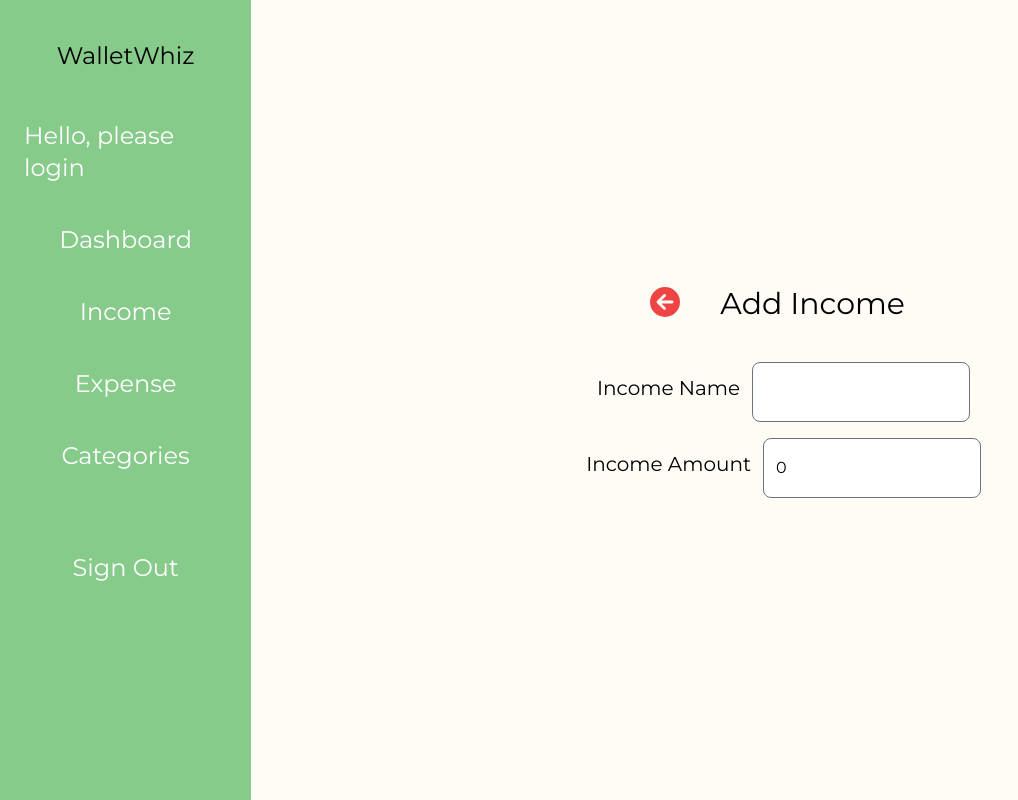
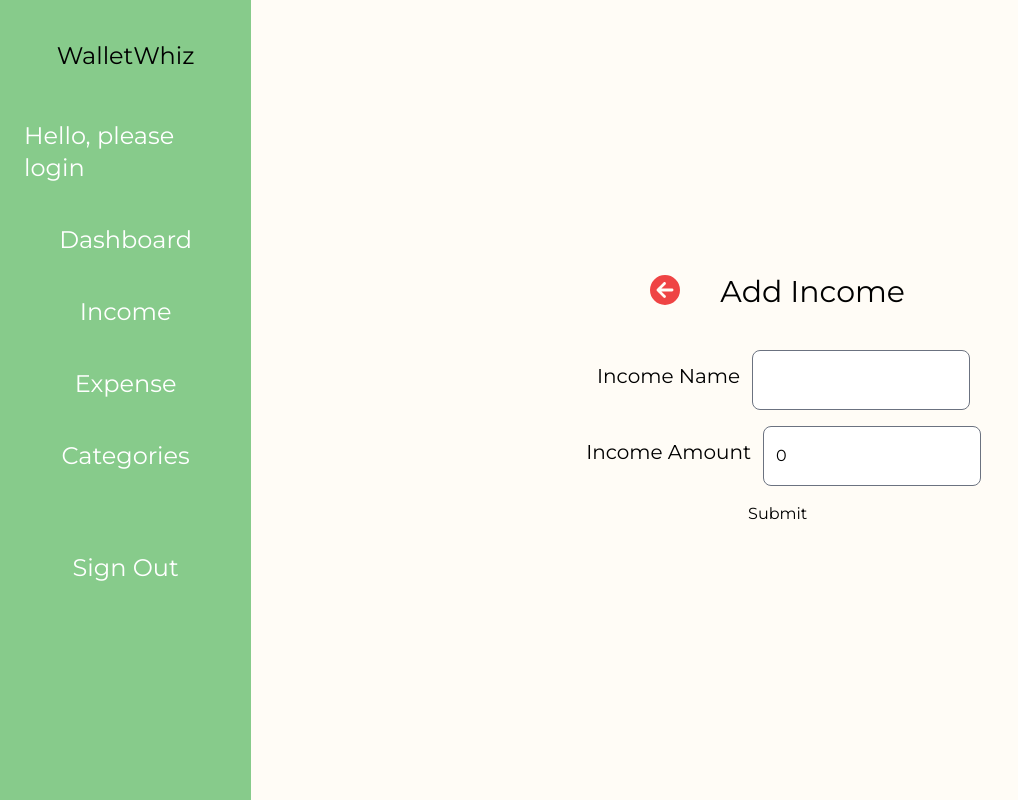
Before and after one commit to JOmega12/capstone-project-money, a React (Vite) app in the folder client/: page /add-income in a window 1280 px wide. Shown: the whole page, without its empty margins (0-1018 px from the left). Built offline with nearby package versions, Linux system fonts and the light colour scheme; no server answers.

Commit message:
working on createIncome Now

```diff
--- a/client/src/components/forms/IncomeInputForm.tsx
+++ b/client/src/components/forms/IncomeInputForm.tsx
@@ -2,9 +2,10 @@ import { Link } from "react-router-dom";
 import { Navbar } from "../../Navbar";
 import { FontAwesomeIcon } from "@fortawesome/react-fontawesome";
 import { faArrowCircleLeft } from "@fortawesome/free-solid-svg-icons/faArrowCircleLeft";
-import { ChangeEvent, useState} from "react";
+import { ChangeEvent, useEffect, useState} from "react";
 import { IncomeAndExpenseInputs } from "../IncomeAndExpense/IncomeAndExpenseInputs";
 import { useMoney } from "../../providers/IncomeAndExpenseProvider";
+import { useCategory } from "../../providers/CategoriesProvider";
 
 
 
@@ -17,28 +18,36 @@ export const IncomeInputForm = () => {
 
   const {transactionName, setTransactionName, transactionAmount, setTransactionAmount, transactionType, setTransactionType, createNewTransactionForm} = useMoney();
 
-  // const [transactionName, setTransactionName] = useState("");
-  // const [transactionAmount, setTransactionAmount] = useState(0);
-  // const [categoryInput, setCategoryInput] = useState("");
+  const {categories} = useCategory();
 
 
-  const showIncomeType = 'income';
+  const [categoryType, setCategoryType] = useState<number | undefined>(undefined);
 
   const transactionNameValid = transactionName.length > 3;
   const transactionAmountValid = isNaN(transactionAmount) && transactionAmount > 0;
 
-
+  const incomeTypeTransaction = 'income';
 
   const handleTransactionAmountChange = (e: ChangeEvent<HTMLInputElement>) => {
     const value = parseFloat(e.target.value);
     setTransactionAmount(isNaN(value) ? 0 : value);
   };
 
+  useEffect(()=> {
+    if(categories){
+      if(Array.isArray(categories)) {
+        setCategoryType(categories[0].id)
+      }
+    }
+  }, [categories])
+
   const handleSubmit = (e:{preventDefault: () => void;}) => {
     e.preventDefault();
-    createNewTransactionForm({});
+    createNewTransactionForm({transactionName, transactionAmount, transactionType: incomeTypeTransaction, category: categoryType});
     setTransactionName("");
     setTransactionAmount(0);
+    setTransactionType(undefined);
+    setCategoryType(undefined);
   }
 
   return (
@@ -59,7 +68,10 @@ export const IncomeInputForm = () => {
         </Link>
         <h2 className="text-3xl ">Add Income</h2>
       </div>
-      <div className="flex flex-col justify-center items-center w-full">
+      <form
+      onSubmit={handleSubmit}
+      className="flex flex-col justify-center items-center w-full"
+      >
           <IncomeAndExpenseInputs
           type={'text'}
           label={`Income Name`}
@@ -76,7 +88,10 @@ export const IncomeInputForm = () => {
           show={transactionAmountValid}
           message={transactionAmountErrorMessage}
           />
-      </div>
+          {/* add income expense */}
+
+          <input className="hover:cursor-pointer" type="submit"/>
+      </form>
     </div>
   </section>
 
```
